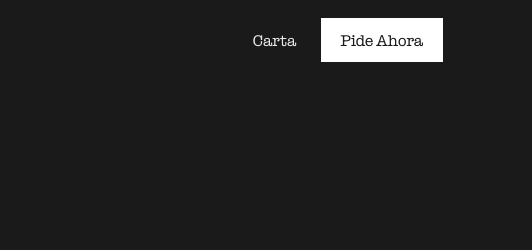
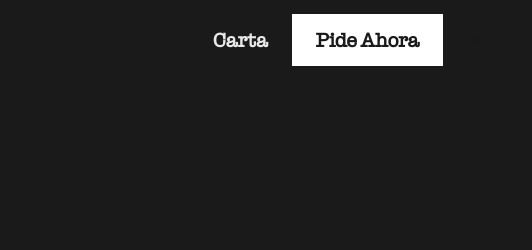
Before and after one commit to SpicyCarrot25/dirty-rabbit-website, an Astro site: page / in a window 1280 px wide. Shown: the top 250 px of the page, 748-1280 px from the left. Built offline with nearby package versions, Linux system fonts and the light colour scheme; Astro itself is replaced by a stand-in of ours.

Commit message:
fix: larger nav links (Carta, Pedir)

```diff
--- a/src/components/Header.astro
+++ b/src/components/Header.astro
@@ -99,7 +99,7 @@ const orderLabels: Record<Language, string> = {
       <nav class="hidden md:flex items-center gap-6">
         <a
           href={getLocalizedPath('/menu', lang)}
-          class="nav-link font-typewriter text-base tracking-normal transition-colors"
+          class="nav-link font-typewriter text-lg md:text-xl tracking-normal transition-colors font-bold"
         >
           Carta
         </a>
@@ -107,7 +107,7 @@ const orderLabels: Record<Language, string> = {
           href="https://order.dirtyrabbit.es"
           target="_blank"
           rel="noopener noreferrer"
-          class="nav-cta font-typewriter text-base tracking-normal px-5 py-2.5 transition-colors"
+          class="nav-cta font-typewriter text-lg md:text-xl tracking-normal px-6 py-3 transition-colors font-bold"
         >
           {t.nav.order}
         </a>
```
